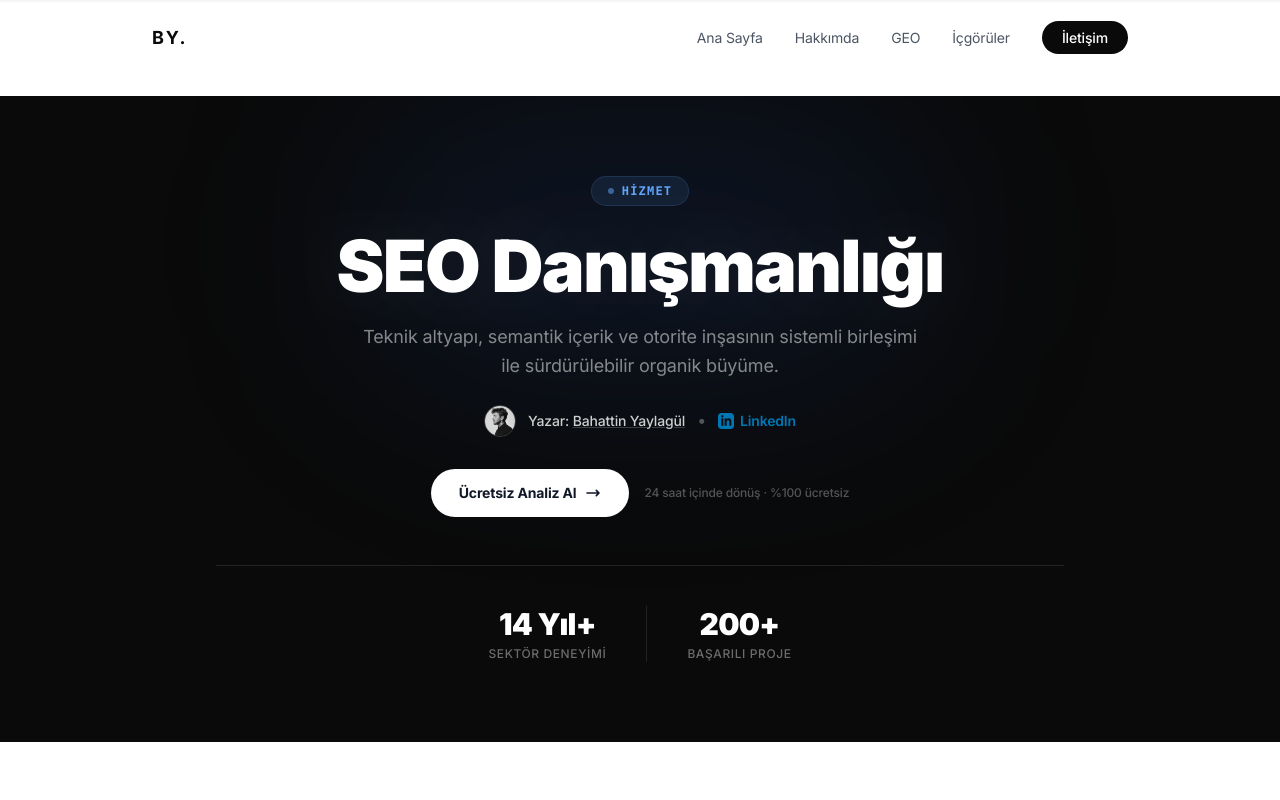
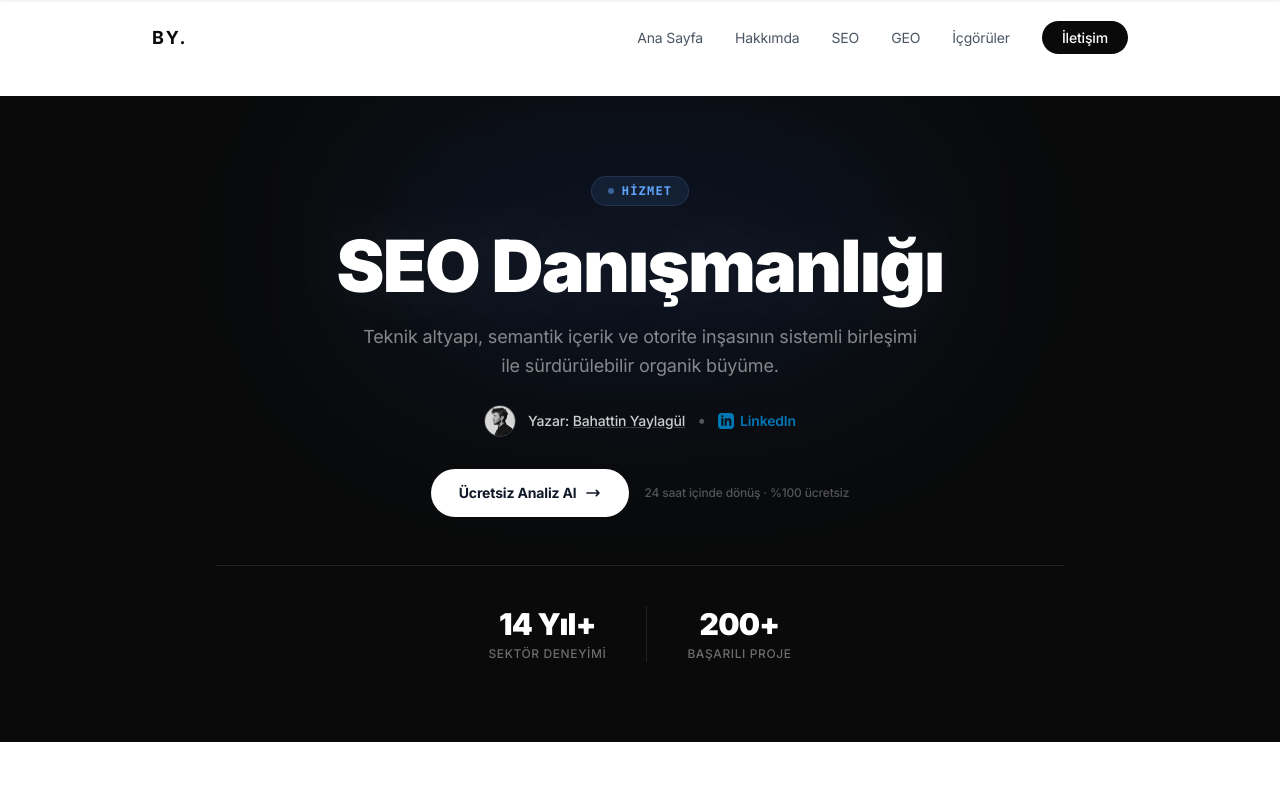
Before and after one commit to bahattinyaylagul-sketch/portfolio-site, a Next.js app: page /seo in a window 1280 px wide. Shown: the top 800 px of the page. Built offline with nearby package versions, Linux system fonts and the light colour scheme.

Commit message:
feat: restore SEO page links in navigation, footer, hero, and sitemaps

```diff
--- a/src/app/icgoruler/geo-rehberi/page.tsx
+++ b/src/app/icgoruler/geo-rehberi/page.tsx
@@ -325,7 +325,7 @@ export default function BlogPost() {
 
                             <h2 id="geo-faktorleri">3. A'dan Z'ye GEO Sıralama Faktörleri</h2>
                             <p>
-                                Aşağıdaki faktörler, AI Search Authority dökümanları ve C-Level rehberlerinden derlenmiştir. Bu faktörler, bir içeriğin AI tarafından "cevap" olarak seçilme olasılığını (Probability) belirler.
+                                Aşağıdaki faktörler, AI Search Authority dökümanlarından derlenmiştir. Bu faktörler, bir içeriğin AI tarafından "cevap" olarak seçilme olasılığını (Probability) belirler.
                             </p>
 
                             {/* Infographic Grid: GEO Factors */}
--- a/src/app/site-haritasi/page.tsx
+++ b/src/app/site-haritasi/page.tsx
@@ -47,7 +47,7 @@ export default function SiteMapPage() {
                     <section>
                         <h2 className="text-2xl font-bold mb-6 text-gray-800 border-b pb-2">Danışmanlık Sayfaları</h2>
                         <ul className="space-y-3">
-
+                            <li className="list-disc ml-5 marker:text-gray-400"><Link href="/seo" className="text-blue-600 hover:underline">SEO Danışmanlığı</Link></li>
                             <li className="list-disc ml-5 marker:text-gray-400"><Link href="/geo" className="text-blue-600 hover:underline">GEO Danışmanlığı</Link></li>
                             <li className="list-disc ml-5 marker:text-gray-400"><Link href="/teknik-seo" className="text-blue-600 hover:underline">Teknik SEO & Altyapı</Link></li>
                         </ul>
--- a/src/app/sitemap.ts
+++ b/src/app/sitemap.ts
@@ -7,7 +7,7 @@ export default function sitemap(): MetadataRoute.Sitemap {
     // 1. Statik Ana Sayfalar
     const staticPages = [
         '',
-
+        '/seo',
         '/geo',
         '/hakkimda',
         '/icgoruler',
--- a/src/components/Footer.tsx
+++ b/src/components/Footer.tsx
@@ -3,7 +3,10 @@ import Link from "next/link";
 
 const footerLinks = {
     services: [
+        { label: "SEO Danışmanlığı", href: "/seo" },
         { label: "GEO Danışmanlığı", href: "/geo" },
+        { label: "Teknik SEO", href: "/seo#technical-seo" },
+        { label: "İçerik Stratejisi", href: "/seo#content-optimization" },
     ],
     resources: [
         { label: "İçgörüler", href: "/icgoruler" },
--- a/src/components/Hero.tsx
+++ b/src/components/Hero.tsx
@@ -34,12 +34,17 @@ export default function Hero() {
                 {/* CTA Buttons */}
                 <div className="flex flex-col sm:flex-row gap-4 justify-center">
                     <Link
+                        href="/seo"
+                        className="px-8 py-3 bg-foreground text-white text-sm font-light rounded-full hover:bg-gray-800 transition-colors uppercase tracking-wider shadow-lg shadow-gray-200/50"
+                    >
+                        SEO Hizmetleri
+                    </Link>
+                    <Link
                         href="/geo"
-                        className="px-8 py-3 bg-foreground text-white text-sm font-light rounded-full hover:bg-gray-800 transition-colors uppercase tracking-wider shadow-lg shadow-gray-200/50"
+                        className="px-8 py-3 border border-gray-300 text-foreground text-sm font-light rounded-full hover:border-foreground transition-colors uppercase tracking-wider hover:bg-white"
                     >
                         GEO Hizmetleri
                     </Link>
-
                 </div>
             </div>
         </section>
--- a/src/components/Navigation.tsx
+++ b/src/components/Navigation.tsx
@@ -7,7 +7,7 @@ import { usePathname } from "next/navigation";
 const navItems = [
     { label: "Ana Sayfa", href: "/" },
     { label: "Hakkımda", href: "/hakkimda" },
-
+    { label: "SEO", href: "/seo" },
     { label: "GEO", href: "/geo" },
 
     { label: "İçgörüler", href: "/icgoruler" },
--- a/src/components/ServicesBento.tsx
+++ b/src/components/ServicesBento.tsx
@@ -3,7 +3,13 @@ import Link from "next/link";
 import FadeIn from "./FadeIn";
 
 const items = [
-
+    {
+        title: "SEO Danışmanlığı",
+        desc: "Geleneksel sıralama faktörlerinin ötesinde, kullanıcı deneyimi ve semantik otorite.",
+        link: "/seo",
+        col: "md:col-span-2",
+        delay: 0.1,
+    },
     {
         title: "GEO Danışmanlığı",
         desc: "ChatGPT, Gemini, Perplexity ve SearchGPT gibi yeni nesil motorlarda markanızın referans gösterilmesi.",
```
